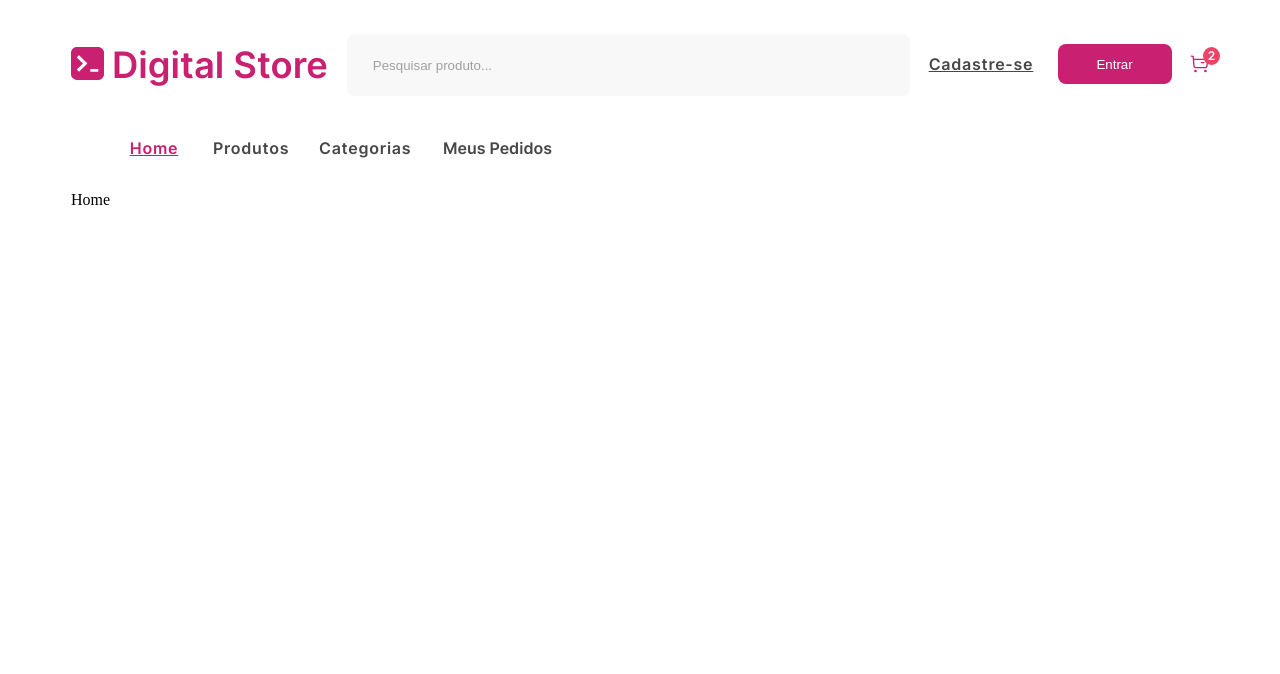
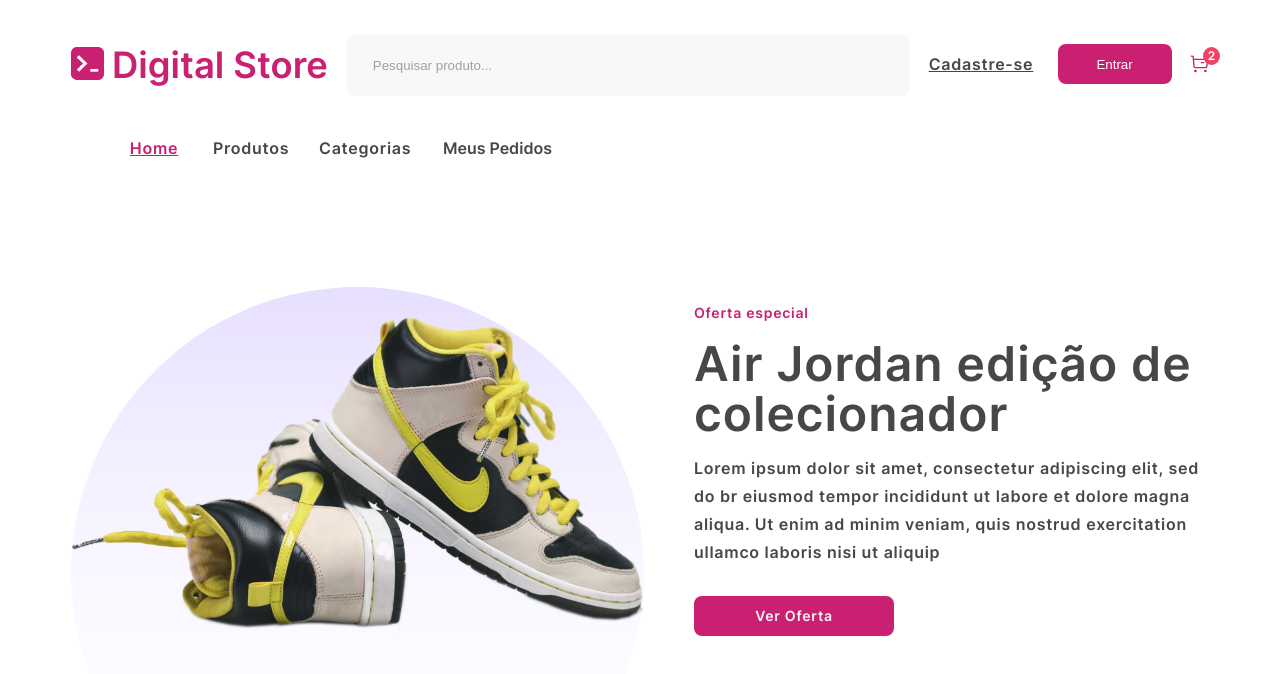
Before and after one commit to SergioFerreiraFilho/Digital-Store, a React (Create React App) app: page / in a window 1280 px wide. Shown: the top 674 px of the page. Built offline with nearby package versions, Linux system fonts and the light colour scheme.

Commit message:
Colocando o component OfertaEspecial pada a page, corrigindo css

```diff
--- a/public/index.html
+++ b/public/index.html
@@ -17,7 +17,7 @@
   </head>
   <body style="width:100% ;">
     <noscript>You need to enable JavaScript to run this app.</noscript>
-    <div style="margin: 0px 71px;" id="root"></div>
+    <div id="root"></div>
 
   </body>
 </html>
--- a/src/components/Header/index.js
+++ b/src/components/Header/index.js
@@ -4,9 +4,12 @@
 
 export default function Header() {
     return (
-        <div className="header-header">
-            <Cabecalho />
-            <Nav />
+        <div className="container">
+            <div className="header-header">
+                <Cabecalho />
+                <Nav />
+            </div>
         </div>
+
     );
 }
--- a/src/components/Header/style.css
+++ b/src/components/Header/style.css
@@ -1,3 +1,6 @@
 .header-header {
     width: 100%;
 }
+.container {
+    margin: 0px 71px;
+}
--- a/src/components/OfertaEspecial/style.css
+++ b/src/components/OfertaEspecial/style.css
@@ -15,15 +15,15 @@
   display: flex;
   align-items: center;
   height: 100px;
-  margin: 0;
+  margin: 0 71px;
   padding: 0;
   height: 553px;
   background-color: #ffffff;
 }
 
-* {
-  /* border: 1px solid black; */
-}
+/* * {
+  /* border: 1px solid black; } */
+
 
 .esquerda {
   /* background-color: red; */
--- a/src/pages/Home/index.js
+++ b/src/pages/Home/index.js
@@ -1,9 +1,10 @@
+import OfertaEspecial from '../../components/OfertaEspecial';
 
 export default function Home (){
 
     return (
         <div>
-            Home
+            <OfertaEspecial />
         </div>
     );
 }
```
Also changed, not shown: src/components/OfertaEspecial/elipse-tenis.svg (deleted), src/components/OfertaEspecial/tenis-oferta-especial.svg (deleted).
